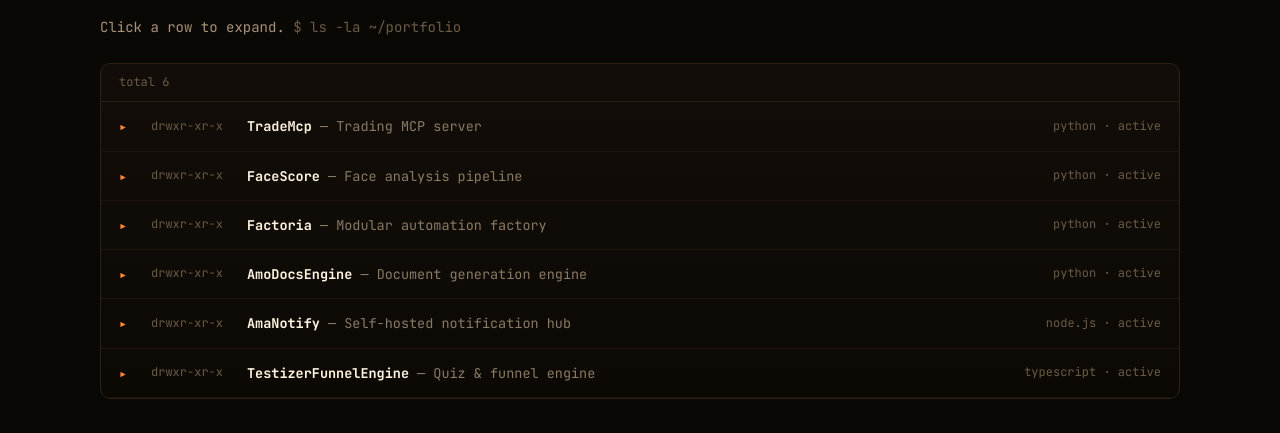
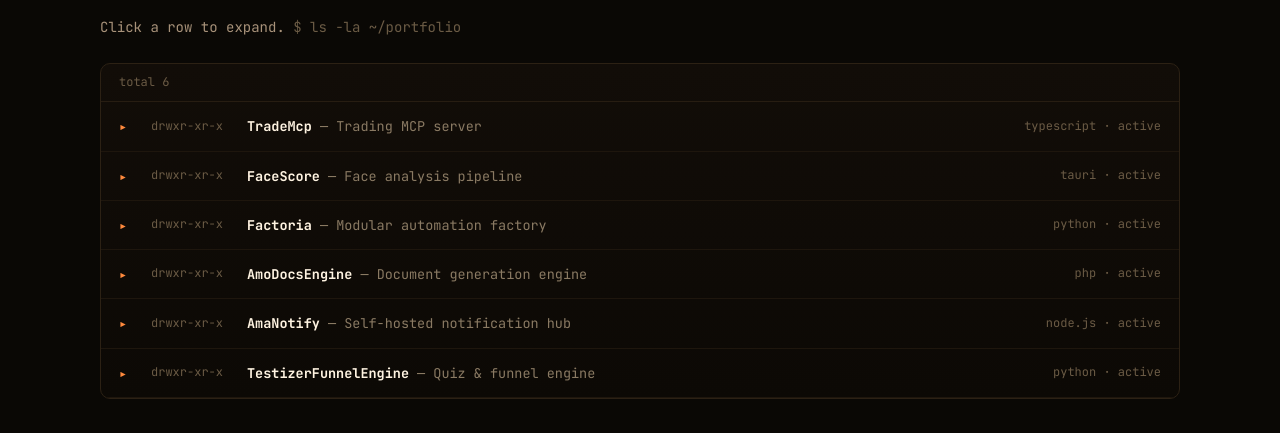
Before and after one commit to AmaLS367/AmaLS367, a React (Vite) app: page / in a window 1280 px wide. Shown: the part 1066-1499 px from the top of the page. Built offline with nearby package versions, Linux system fonts and the light colour scheme; the HTML template or start-up script is replaced by a standard one.

Commit message:
fix: update project tech stacks with actual repository data

```diff
--- a/src/pages/Index.tsx
+++ b/src/pages/Index.tsx
@@ -16,7 +16,7 @@ const projectsData: Project[] = [
   {
     name: "TradeMcp",
     tagline: "Trading MCP server",
-    tags: ["MCP", "Python", "API"],
+    tags: ["MCP", "TypeScript", "React"],
     description: "A Model Context Protocol server exposing trading data and operations to LLM clients with typed tools and safe execution boundaries.",
     overview: "TradeMcp is a Model Context Protocol server that lets LLM clients interact with trading data and broker operations through strictly typed tools. It focuses on safe execution boundaries, predictable schemas, and reproducible responses so an agent can reason about markets without leaking unsafe actions.",
     highlights: [
@@ -25,14 +25,14 @@ const projectsData: Project[] = [
       "Pluggable broker/data adapters behind a single interface",
       "Structured errors and deterministic JSON payloads for agent consumption"
     ],
-    stack: ["Python", "MCP", "AsyncIO", "Pydantic", "REST"],
+    stack: ["TypeScript", "React", "Firebase", "CCXT", "MCP"],
     status: "Active",
     link: { label: "GitHub", href: "https://github.com/AmaLS367/TradeMcp" }
   },
   {
     name: "FaceScore",
     tagline: "Face analysis pipeline",
-    tags: ["CV", "Python", "Service"],
+    tags: ["Tauri", "React", "Rust"],
     description: "An end-to-end pipeline for facial feature scoring, packaged as a service with deterministic outputs and batch processing.",
     overview: "FaceScore is an end-to-end facial analysis pipeline that turns raw images into deterministic, structured scores. It is packaged as a service with batch processing, so the same input always produces the same output and large datasets can be processed without manual steps.",
     highlights: [
@@ -41,14 +41,14 @@ const projectsData: Project[] = [
       "Pre-processing pipeline: detection, alignment, normalization",
       "Structured JSON output suitable for downstream analytics"
     ],
-    stack: ["Python", "OpenCV", "ONNX", "FastAPI", "Docker"],
+    stack: ["Tauri", "React", "TypeScript", "Rust", "Claude Vision"],
     status: "Active",
     link: { label: "GitHub", href: "https://github.com/AmaLS367/FaceScore" }
   },
   {
     name: "Factoria",
     tagline: "Modular automation factory",
-    tags: ["Automation", "Workers", "Queues"],
+    tags: ["Python", "FastAPI", "React"],
     description: "A workflow engine that chains data sources, transforms, and actions into reusable production-ready automations.",
     overview: "Factoria is a modular automation engine. Workflows are composed from small, reusable building blocks — sources, transforms, and actions — and executed by background workers backed by a queue, so automations behave the same in development and production.",
     highlights: [
@@ -57,14 +57,14 @@ const projectsData: Project[] = [
       "Declarative workflow definitions, easy to version and review",
       "Observability hooks: per-run logs, status, and metrics"
     ],
-    stack: ["Python", "Redis", "PostgreSQL", "Workers", "Docker"],
+    stack: ["Python", "FastAPI", "React", "TypeScript", "SQLite", "LLMs"],
     status: "Active",
     link: { label: "GitLab", href: "https://gitlab.com/AmaLS367/factoria" }
   },
   {
     name: "AmoDocsEngine",
     tagline: "Document generation engine",
-    tags: ["Docs", "Templating", "PDF"],
+    tags: ["PHP", "amoCRM", "DOCX"],
     description: "Template-driven document engine producing structured contracts, invoices, and reports from typed payloads.",
     overview: "AmoDocsEngine turns typed payloads into polished documents — contracts, invoices, reports — using reusable templates. It separates content from presentation so the same data can be rendered into different formats without rewriting business logic.",
     highlights: [
@@ -73,14 +73,14 @@ const projectsData: Project[] = [
       "Reusable partials for headers, footers, and signature blocks",
       "Deterministic rendering suitable for legal and financial docs"
     ],
-    stack: ["Python", "Jinja2", "WeasyPrint", "DOCX", "Pydantic"],
+    stack: ["PHP", "PhpWord", "Composer", "PHPUnit", "amoCRM API"],
     status: "Active",
     link: { label: "GitHub", href: "https://github.com/AmaLS367/AmoDocsEngine" }
   },
   {
     name: "AmaNotify",
     tagline: "Self-hosted notification hub",
-    tags: ["Self-hosted", "API", "Realtime"],
+    tags: ["Node.js", "React", "TypeScript"],
     description: "Lightweight self-hosted notification platform with channel adapters, queues, and a clean HTTP API.",
     overview: "AmaNotify is a lightweight, self-hosted notification hub. Applications push events to a single HTTP API and AmaNotify fans them out to the right channels — email, Telegram, webhooks — with queueing, retries, and per-channel rate limits.",
     highlights: [
@@ -89,14 +89,14 @@ const projectsData: Project[] = [
       "Per-channel rate limits and quiet hours",
       "Runs anywhere Docker runs — no third-party SaaS required"
     ],
-    stack: ["Node.js", "TypeScript", "Redis", "PostgreSQL", "Docker"],
+    stack: ["Node.js", "TypeScript", "Express", "React", "PostgreSQL", "Redis"],
     status: "Active",
     link: { label: "GitHub", href: "https://github.com/AmaLS367/AmaNotify" }
   },
   {
     name: "TestizerFunnelEngine",
     tagline: "Quiz & funnel engine",
-    tags: ["Funnel", "Quiz", "Engine"],
+    tags: ["Python", "MySQL", "Brevo"],
     description: "Configurable engine for building interactive quizzes and lead funnels with branching logic, scoring, and result delivery.",
     overview: "TestizerFunnelEngine is a configurable engine for building interactive quizzes and conversion funnels. Flows are defined as data — steps, branches, scoring rules, and outcomes — so new funnels can be launched without rewriting application code.",
     highlights: [
@@ -105,7 +105,7 @@ const projectsData: Project[] = [
       "Pluggable result delivery: email, webhook, or downstream API",
       "Clean separation between engine, content, and presentation"
     ],
-    stack: ["TypeScript", "Node.js", "REST", "JSON Schema"],
+    stack: ["Python", "MySQL", "Brevo API", "Docker", "Pytest"],
     status: "Active",
     link: { label: "GitHub", href: "https://github.com/AmaLS367/TestizerFunnelEngine" }
   }
```
